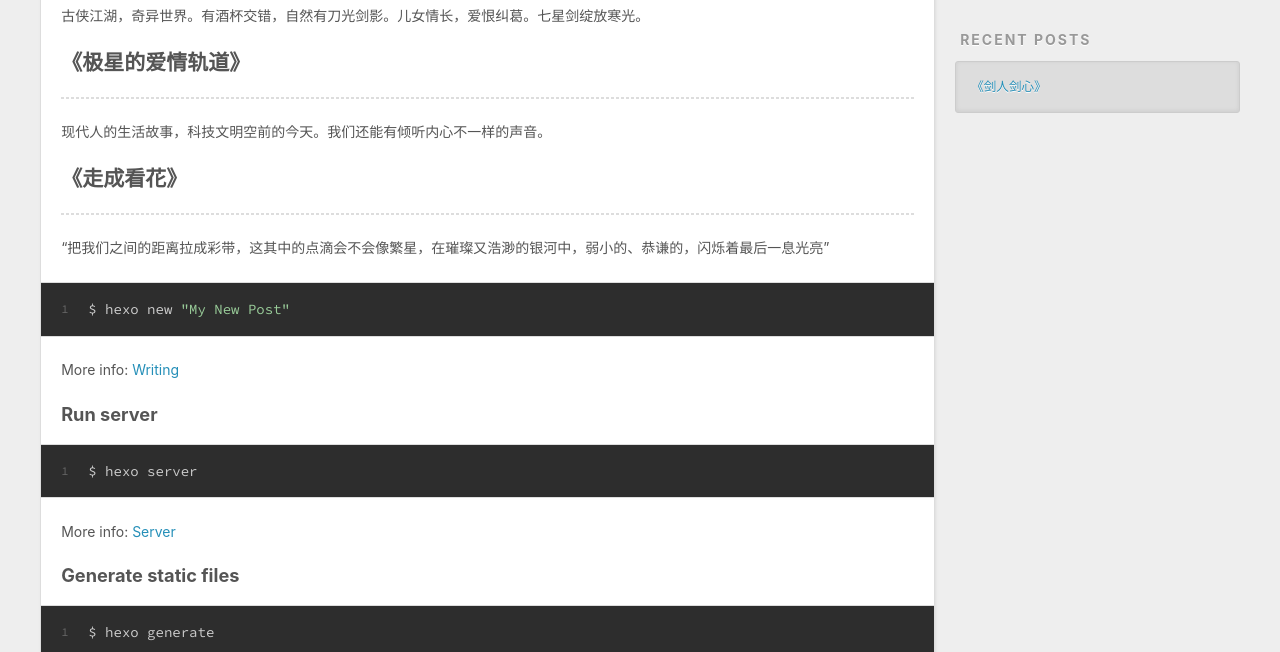
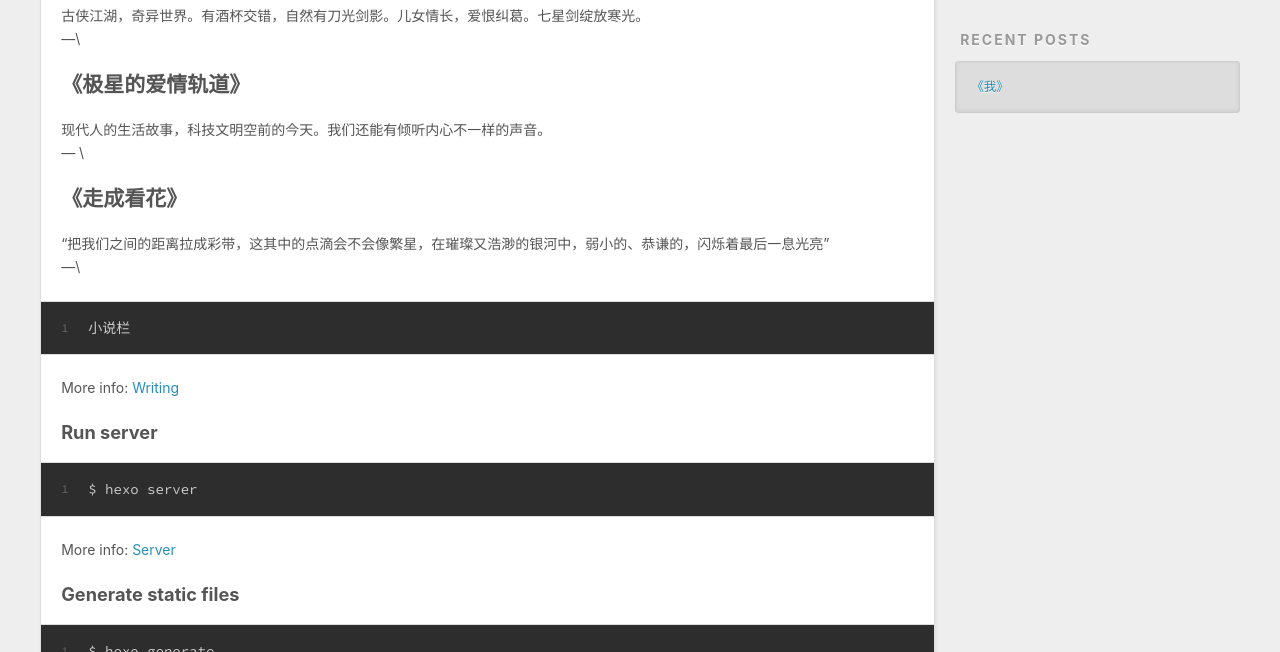
Before and after one commit to yeyyou/yeyyou.github.io, a plain HTML site: page 2022/02/14/hello-world/index.html in a window 1280 px wide. Shown: the part 448-1100 px from the top of the page. Drawn offline with nearby package versions, Linux system fonts and the light colour scheme.

Commit message:
Site updated: 2022-02-15 17:38:25

```diff
--- a/2022/02/14/hello-world/index.html
+++ b/2022/02/14/hello-world/index.html
@@ -5,17 +5,17 @@
 
 
 
-  <title>《剑人剑心》 | 我是霜文</title>
+  <title>《我》 | 我是霜文</title>
   <meta name="viewport" content="width=device-width, initial-scale=1, maximum-scale=1">
-  <meta name="description" content="古侠江湖，奇异世界。有酒杯交错，自然有刀光剑影。儿女情长，爱恨纠葛。七星剑绽放寒光。 《极星的爱情轨道》 现代人的生活故事，科技文明空前的今天。我们还能有倾听内心不一样的声音。   《走成看花》 “把我们之间的距离拉成彩带，这其中的点滴会不会像繁星，在璀璨又浩渺的银河中，弱小的、恭谦的，闪烁着最后一息光亮” 1$ hexo new &quot;My New Post&quot;  More inf">
+  <meta name="description" content="古侠江湖，奇异世界。有酒杯交错，自然有刀光剑影。儿女情长，爱恨纠葛。七星剑绽放寒光。—\ 《极星的爱情轨道》  现代人的生活故事，科技文明空前的今天。我们还能有倾听内心不一样的声音。— \  《走成看花》  “把我们之间的距离拉成彩带，这其中的点滴会不会像繁星，在璀璨又浩渺的银河中，弱小的、恭谦的，闪烁着最后一息光亮”—\ 1小说栏 More info: Writing Run server1">
 <meta property="og:type" content="article">
-<meta property="og:title" content="《剑人剑心》">
+<meta property="og:title" content="《我》">
 <meta property="og:url" content="http://example.com/2022/02/14/hello-world/index.html">
 <meta property="og:site_name" content="我是霜文">
-<meta property="og:description" content="古侠江湖，奇异世界。有酒杯交错，自然有刀光剑影。儿女情长，爱恨纠葛。七星剑绽放寒光。 《极星的爱情轨道》 现代人的生活故事，科技文明空前的今天。我们还能有倾听内心不一样的声音。   《走成看花》 “把我们之间的距离拉成彩带，这其中的点滴会不会像繁星，在璀璨又浩渺的银河中，弱小的、恭谦的，闪烁着最后一息光亮” 1$ hexo new &quot;My New Post&quot;  More inf">
+<meta property="og:description" content="古侠江湖，奇异世界。有酒杯交错，自然有刀光剑影。儿女情长，爱恨纠葛。七星剑绽放寒光。—\ 《极星的爱情轨道》  现代人的生活故事，科技文明空前的今天。我们还能有倾听内心不一样的声音。— \  《走成看花》  “把我们之间的距离拉成彩带，这其中的点滴会不会像繁星，在璀璨又浩渺的银河中，弱小的、恭谦的，闪烁着最后一息光亮”—\ 1小说栏 More info: Writing Run server1">
 <meta property="og:locale" content="zh_CN">
 <meta property="article:published_time" content="2022-02-14T04:05:57.014Z">
-<meta property="article:modified_time" content="2022-02-15T07:06:37.728Z">
+<meta property="article:modified_time" content="2022-02-15T09:37:55.881Z">
 <meta property="article:author" content="John Doe">
 <meta name="twitter:card" content="summary">
 
@@ -80,7 +80,7 @@
 
 
     <h1 class="article-title" itemprop="name">
-      《剑人剑心》
+      《我》
     </h1>
 
 
@@ -88,13 +88,10 @@
 
     <div class="article-entry" itemprop="articleBody">
 
-        <p>古侠江湖，奇异世界。有酒杯交错，自然有刀光剑影。儿女情长，爱恨纠葛。七星剑绽放寒光。</p>
-<h2 id="《极星的爱情轨道》"><a href="#《极星的爱情轨道》" class="headerlink" title="《极星的爱情轨道》"></a>《极星的爱情轨道》</h2><hr>
-<p>现代人的生活故事，科技文明空前的今天。我们还能有倾听内心不一样的声音。  </p>
-<h2 id="《走成看花》"><a href="#《走成看花》" class="headerlink" title="《走成看花》"></a>《走成看花》</h2><hr>
-<p>“把我们之间的距离拉成彩带，这其中的点滴会不会像繁星，在璀璨又浩渺的银河中，弱小的、恭谦的，闪烁着最后一息光亮”</p>
-<figure class="highlight bash"><table><tr><td class="gutter"><pre><span class="line">1</span><br></pre></td><td class="code"><pre><span class="line">$ hexo new <span class="string">&quot;My New Post&quot;</span></span><br></pre></td></tr></table></figure>
-
+        <p>  古侠江湖，奇异世界。有酒杯交错，自然有刀光剑影。儿女情长，爱恨纠葛。七星剑绽放寒光。<br>—\</p>
+<h2 id="《极星的爱情轨道》"><a href="#《极星的爱情轨道》" class="headerlink" title="《极星的爱情轨道》"></a>《极星的爱情轨道》</h2><p>  现代人的生活故事，科技文明空前的今天。我们还能有倾听内心不一样的声音。<br>— \ </p>
+<h2 id="《走成看花》"><a href="#《走成看花》" class="headerlink" title="《走成看花》"></a>《走成看花》</h2><p>  “把我们之间的距离拉成彩带，这其中的点滴会不会像繁星，在璀璨又浩渺的银河中，弱小的、恭谦的，闪烁着最后一息光亮”<br>—\</p>
+<figure class="highlight bash"><table><tr><td class="gutter"><pre><span class="line">1</span><br></pre></td><td class="code"><pre><span class="line">小说栏</span><br></pre></td></tr></table></figure>
 <p>More info: <a target="_blank" rel="noopener" href="https://hexo.io/docs/writing.html">Writing</a></p>
 <h3 id="Run-server"><a href="#Run-server" class="headerlink" title="Run server"></a>Run server</h3><figure class="highlight bash"><table><tr><td class="gutter"><pre><span class="line">1</span><br></pre></td><td class="code"><pre><span class="line">$ hexo server</span><br></pre></td></tr></table></figure>
 
@@ -109,7 +106,7 @@
 
     </div>
     <footer class="article-footer">
-      <a data-url="http://example.com/2022/02/14/hello-world/" data-id="ckznseedo0000x4tj2r5vgsiy" class="article-share-link">Share</a>
+      <a data-url="http://example.com/2022/02/14/hello-world/" data-id="ckznxnd4p0000p8tj6kelb8uq" class="article-share-link">Share</a>
 
 
     </footer>
@@ -148,7 +145,7 @@
       <ul>
 
           <li>
-            <a href="/2022/02/14/hello-world/">《剑人剑心》</a>
+            <a href="/2022/02/14/hello-world/">《我》</a>
           </li>
 
       </ul>
```
Also changed, not shown: archives/2022/02/index.html (+2 -2 lines), archives/2022/index.html (+2 -2 lines), archives/index.html (+2 -2 lines), index.html (+7 -10 lines).
